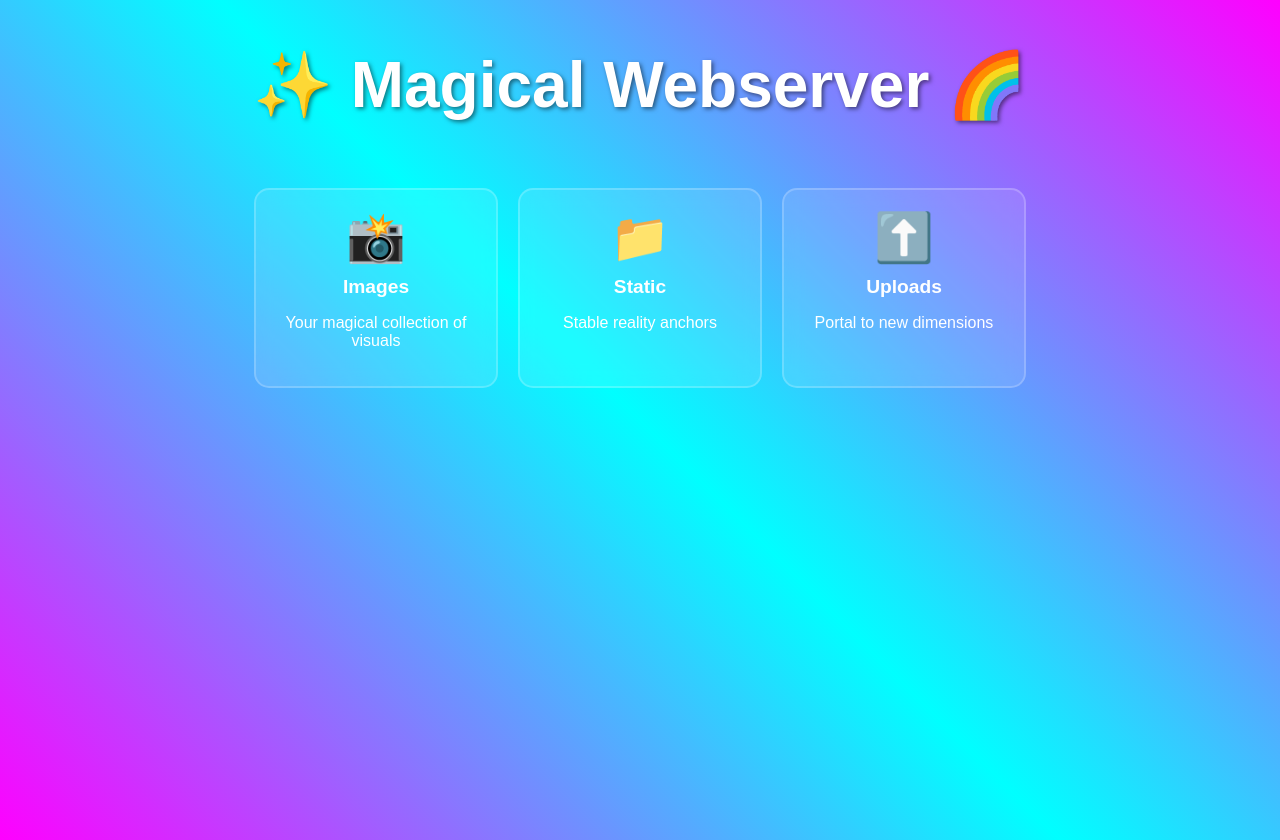
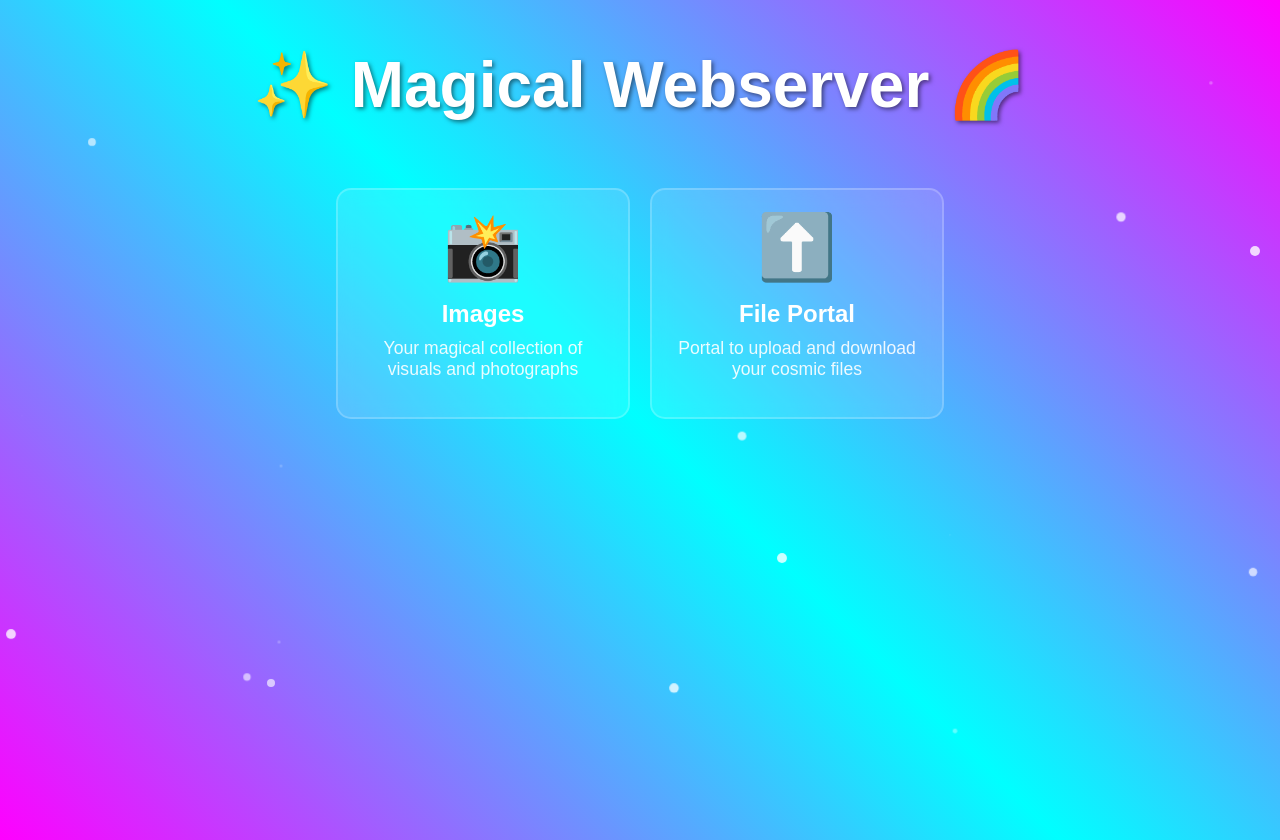
Before and after one commit to andreasmaucher/webserv, a plain HTML site: page www/index.html in a window 1280 px wide. Drawn offline with Linux system fonts and the light colour scheme.

Commit message:
got rid of static folder on homepage

```diff
--- a/www/index.html
+++ b/www/index.html
@@ -46,7 +46,7 @@
             backdrop-filter: blur(10px);
             border-radius: 15px;
             padding: 20px;
-            width: 200px;
+            width: 250px;
             transition: transform 0.3s ease, box-shadow 0.3s ease;
             border: 2px solid rgba(255, 255, 255, 0.2);
         }
@@ -57,20 +57,43 @@
         }
 
         .icon {
-            font-size: 3em;
-            margin-bottom: 10px;
+            font-size: 4em;
+            margin-bottom: 15px;
         }
 
         a {
             color: white;
             text-decoration: none;
-            font-size: 1.2em;
+            font-size: 1.5em;
             font-weight: bold;
         }
 
         a:hover {
             text-decoration: underline;
             color: #ffff00;
+        }
+
+        .card-description {
+            margin-top: 10px;
+            font-size: 1.1em;
+            opacity: 0.9;
+        }
+
+        .sparkle {
+            position: absolute;
+            width: 10px;
+            height: 10px;
+            border-radius: 50%;
+            background-color: white;
+            pointer-events: none;
+            opacity: 0;
+            animation: sparkle 2s ease-in-out infinite;
+        }
+
+        @keyframes sparkle {
+            0% { transform: scale(0); opacity: 0; }
+            50% { transform: scale(1); opacity: 0.8; }
+            100% { transform: scale(0); opacity: 0; }
         }
     </style>
 </head>
@@ -81,19 +104,13 @@
         <div class="directory-card">
             <div class="icon">📸</div>
             <a href="/images">Images</a>
-            <p>Your magical collection of visuals</p>
-        </div>
-
-        <div class="directory-card">
-            <div class="icon">📁</div>
-            <a href="/static">Static</a>
-            <p>Stable reality anchors</p>
+            <p class="card-description">Your magical collection of visuals and photographs</p>
         </div>
 
         <div class="directory-card">
             <div class="icon">⬆️</div>
-            <a href="/uploads">Uploads</a>
-            <p>Portal to new dimensions</p>
+            <a href="/uploads">File Portal</a>
+            <p class="card-description">Portal to upload and download your cosmic files</p>
         </div>
     </div>
 
@@ -107,6 +124,20 @@
                 card.style.transform = `perspective(1000px) rotateY(${x/20}deg) rotateX(${-y/20}deg)`;
             });
         });
+
+        function createSparkles() {
+            const container = document.querySelector('.directory-container');
+            for (let i = 0; i < 20; i++) {
+                const sparkle = document.createElement('div');
+                sparkle.classList.add('sparkle');
+                sparkle.style.left = Math.random() * 100 + '%';
+                sparkle.style.top = Math.random() * 100 + '%';
+                sparkle.style.animationDelay = Math.random() * 2 + 's';
+                container.appendChild(sparkle);
+            }
+        }
+
+        window.addEventListener('load', createSparkles);
     </script>
 </body>
 </html>
```
